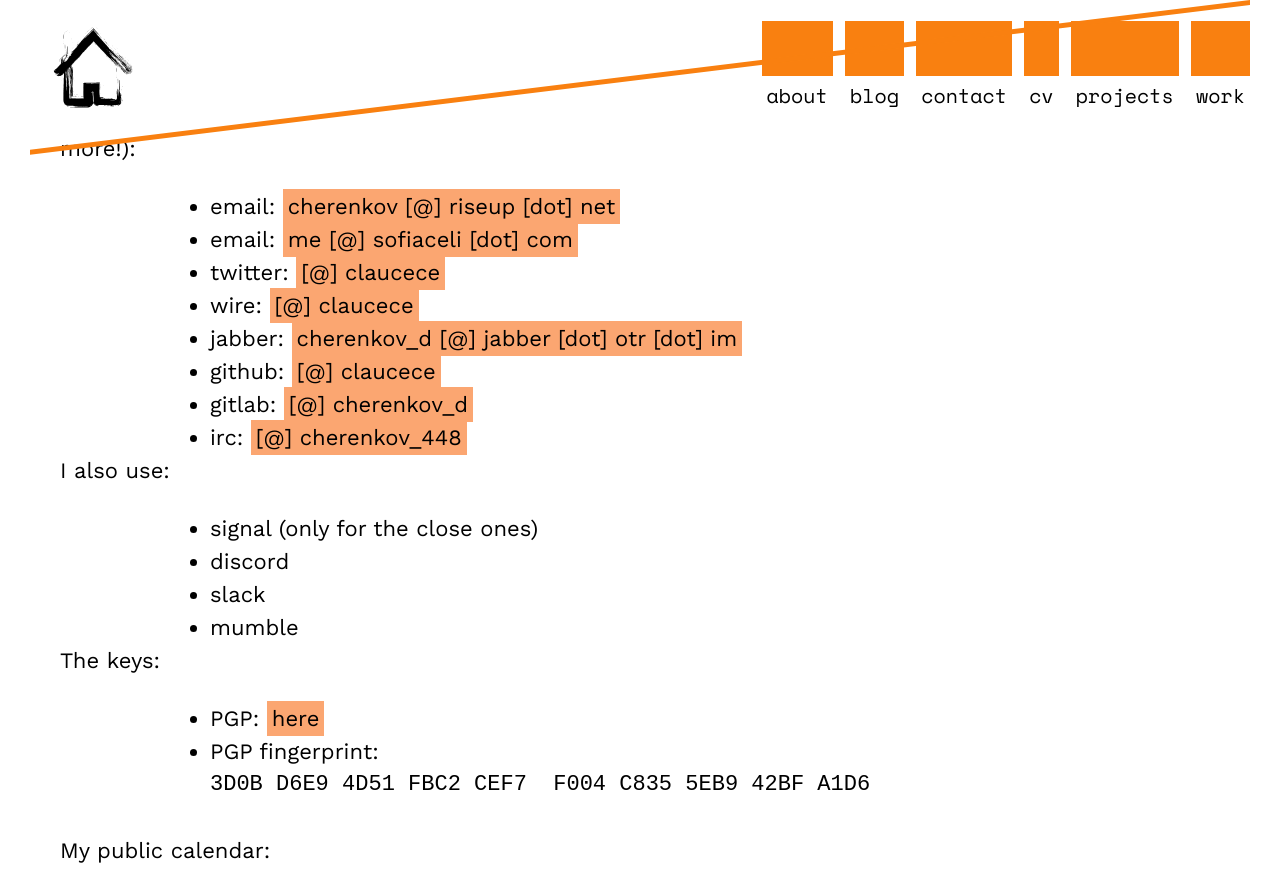
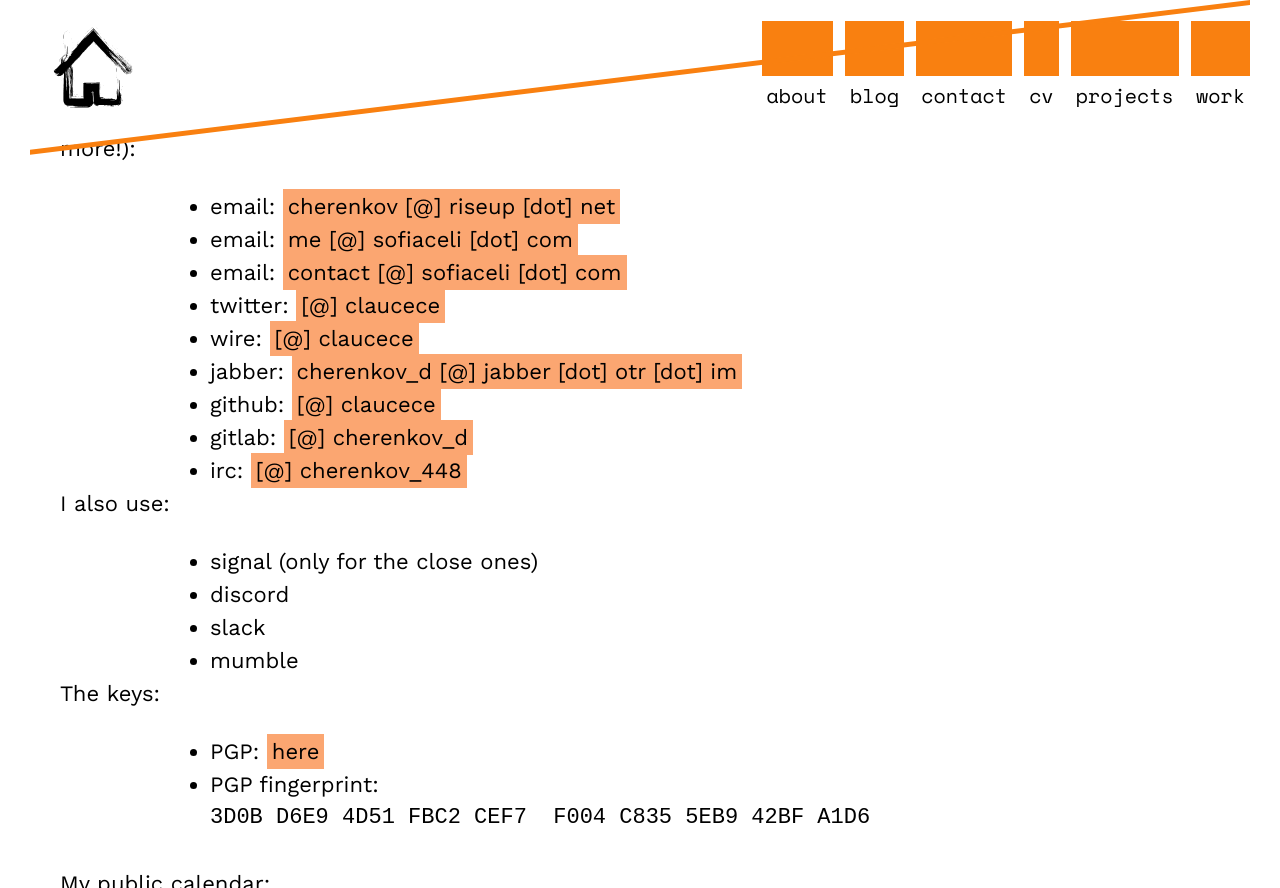
Before and after one commit to claucece/claucece.github.io, a Jekyll site: the page built from contact.html, in a window 1280 px wide and 900 px high, scrolled down 535 px, cut to the strip 0-888 px from the top of the window. Built offline with Jekyll 4.4.1, drawn with Linux system fonts in a browser that asks for light colours.

Commit message:
Now that they both work

```diff
--- a/contact.html
+++ b/contact.html
@@ -17,6 +17,7 @@ tags: menu
     <ul class="centered-list">
 		  <li>email: <span class="important">cherenkov [@] riseup [dot] net</span></li>
 		  <li>email: <span class="important">me [@] sofiaceli [dot] com</span></li>
+		  <li>email: <span class="important">contact [@] sofiaceli [dot] com</span></li>
 		  <li>twitter: <span class="important">[@] claucece</span></li>
 		  <li>wire: <span class="important">[@] claucece</span></li>
 		  <li>jabber: <span class="important">cherenkov_d [@] jabber [dot] otr [dot] im</span></li>
```
